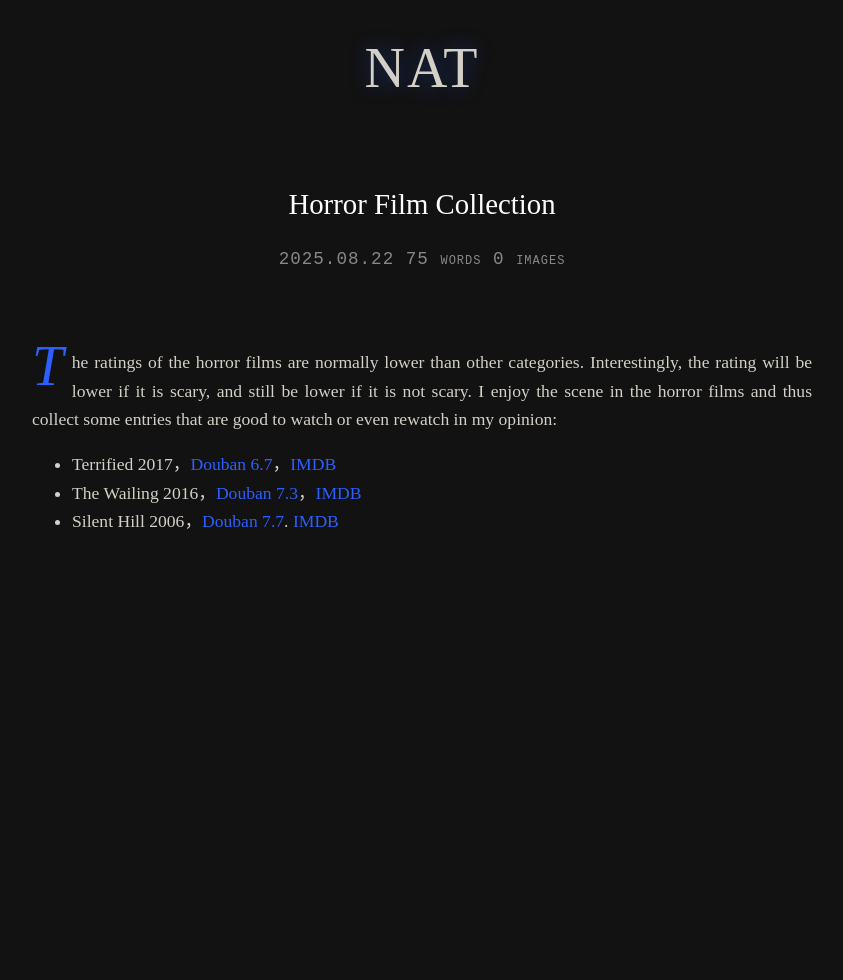
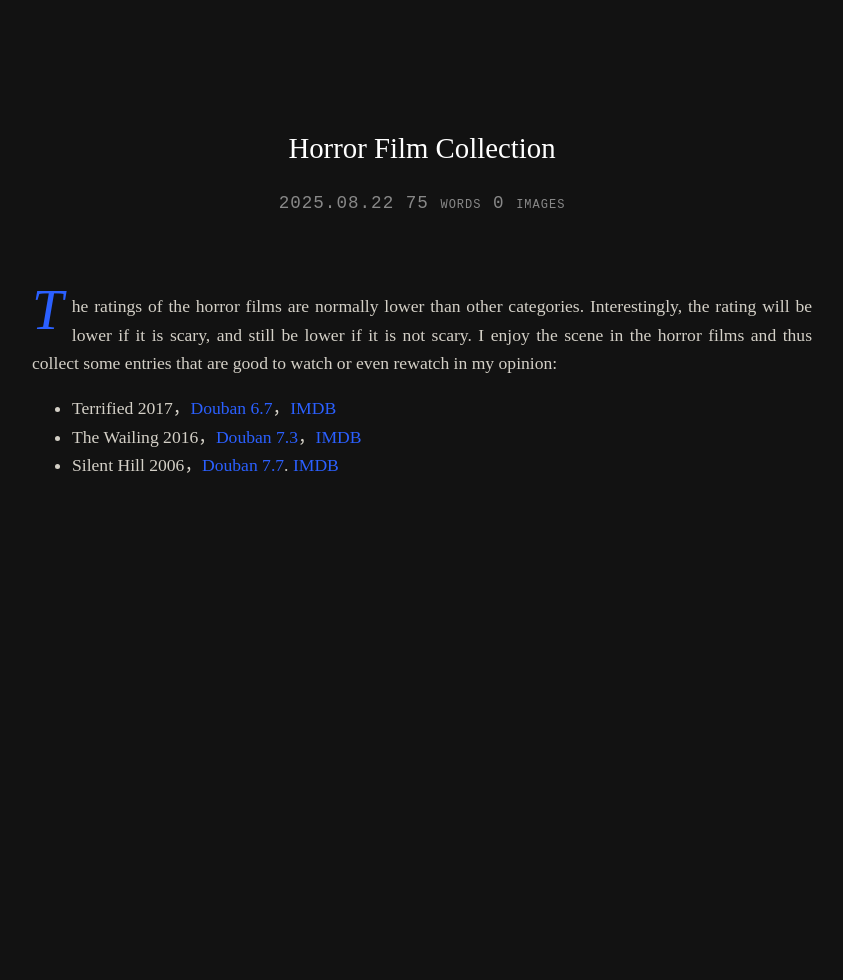
Before and after one commit to lptl/lptl.github.io, a Jekyll site: the page built from _posts/2025-08-22-my-first-post.md, in a window 1280 px wide. Shown: the whole page, without its empty margins (218-1061 px from the left). Built offline with Jekyll 4.4.1, drawn with Linux system fonts in a browser that asks for light colours.

Commit message:
add content

```diff
--- a/_layouts/default.html
+++ b/_layouts/default.html
@@ -8,7 +8,6 @@
 </head>
 <body>
 <header class="site-header">
-<h1 class="site-title">{{ site.title }}</h1>
         {% if page.url == '/' %}
 <div class="search-container">
 <input type="text" id="search-input" placeholder="Search posts...">
```
